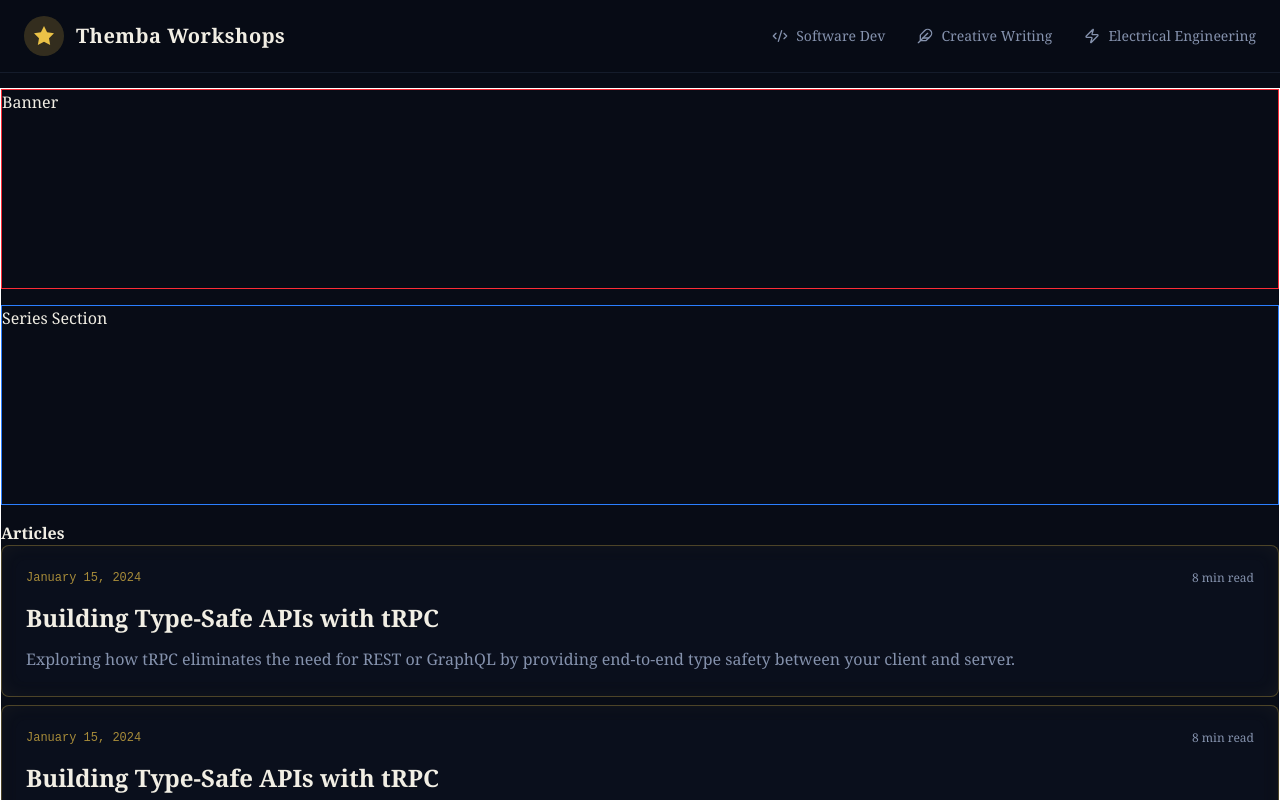
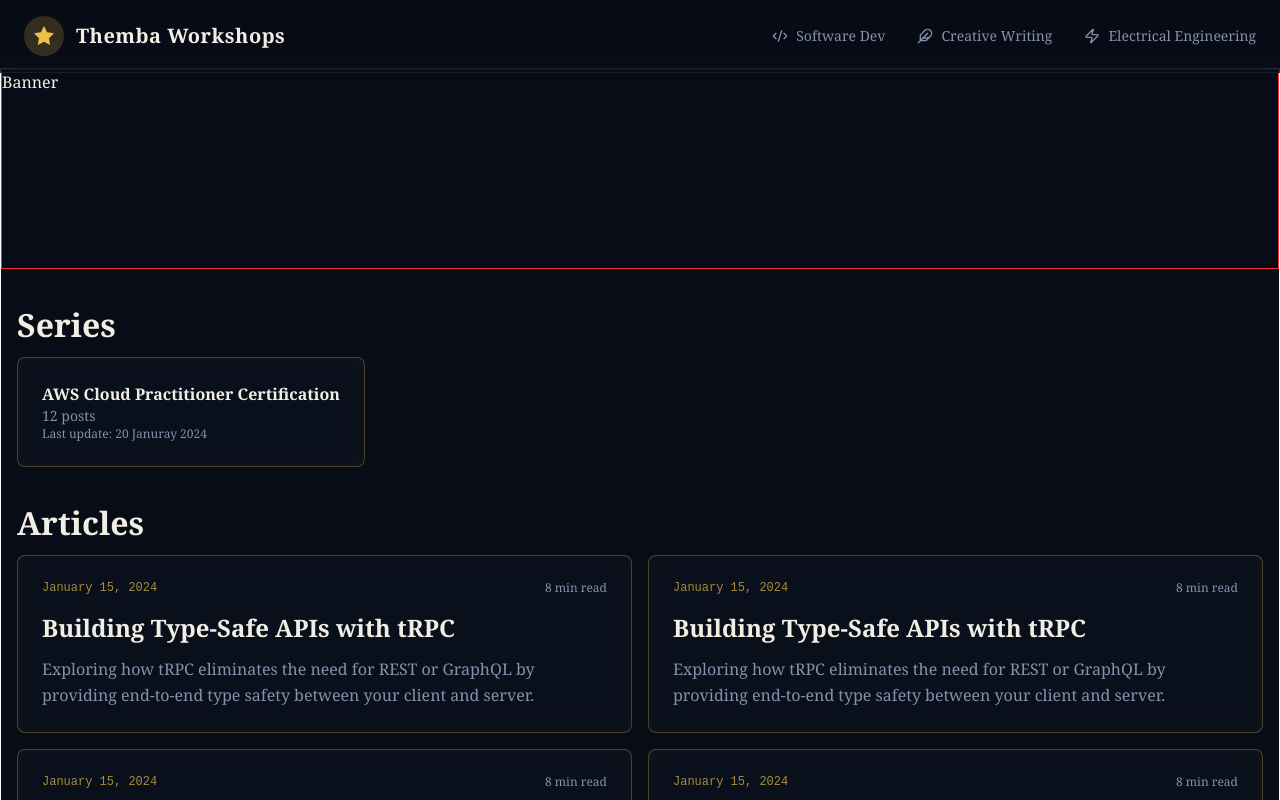
Before and after one commit to ThembaMtshelwane/themba-workshops, a React (Vite) app: page /software in a window 1280 px wide. Shown: the top 800 px of the page. Built offline with nearby package versions, Linux system fonts and the light colour scheme.

Commit message:
updated software page - series cards

```diff
--- a/src/components/ArticleCard.tsx
+++ b/src/components/ArticleCard.tsx
@@ -29,9 +29,9 @@ const ArticleCard = ({ article }: ArticleCardProps) => {
           {article.readTime}
         </span>
       </div>
-      <h2 className="text-2xl font-semibold text-foreground group-hover:text-primary transition-colors mb-3">
+      <h3 className="text-2xl font-semibold text-foreground group-hover:text-primary transition-colors mb-3">
         {article.title}
-      </h2>
+      </h3>
       <p className="text-muted-foreground leading-relaxed">{article.excerpt}</p>
     </Link>
   );
--- /dev/null
+++ b/src/components/SeriesCard.tsx
@@ -0,0 +1,20 @@
+import { Link } from "react-router";
+
+const SeriesCard = () => {
+  return (
+    <Link
+      to={`series/${"clf-c02"}`}
+      className="group celestial-border rounded-lg p-6 bg-card/50 backdrop-blur-sm hover:bg-card/80 transition-all block min-w-62.5 "
+    >
+      <h3 className="text-center text-foreground group-hover:text-primary transition-colors">
+        AWS Cloud Practitioner Certification
+      </h3>
+      <p className="text-sm text-muted-foreground">12 posts</p>
+      <p className="text-xs text-muted-foreground">
+        Last update: 20 Januray 2024
+      </p>
+    </Link>
+  );
+};
+
+export default SeriesCard;
--- a/src/index.css
+++ b/src/index.css
@@ -147,6 +147,16 @@
     font-family: var(--font-serif);
     font-weight: 600;
   }
+
+  h1{
+    font-size:48px;
+  }
+  h2 {
+    font-size: 32px;
+  }
+  h3 {
+    font-size: 16px;
+  }
 }
 
 /* 8. Custom Components */
--- a/src/layout/MainLayout.tsx
+++ b/src/layout/MainLayout.tsx
@@ -5,7 +5,7 @@ const MainLayout = () => {
   return (
     <section>
       <Navbar />
-      <main className="mt-22 relative">
+      <main className="mt-17 relative">
         <Outlet />
       </main>
     </section>
--- a/src/pages/Software.tsx
+++ b/src/pages/Software.tsx
@@ -1,4 +1,5 @@
 import ArticleCard from "../components/ArticleCard";
+import SeriesCard from "../components/SeriesCard";
 
 const Software = () => {
   const article = {
@@ -12,12 +13,18 @@ const Software = () => {
     body: "Something long",
   };
   return (
-    <section className="w-full border border-white flex flex-col gap-4 ">
+    <section className="w-full border border-white flex flex-col gap-8 ">
       <div className="w-full border border-red-500 h-50">Banner</div>
-      <div className="w-full border border-blue-500 h-50">Series Section</div>
-      <div>
-        <h3>Articles</h3>
-        <div className="flex flex-col gap-2">
+      <div className="container mx-auto px-4">
+        <h2 className="mb-2">Series</h2>
+        <div className="flex gap-4">
+          <SeriesCard />
+        </div>
+      </div>
+
+      <div className="container mx-auto px-4">
+        <h2 className="mb-2">Articles</h2>
+        <div className="grid lg:grid-cols-2 gap-4">
           <ArticleCard article={article} />
           <ArticleCard article={article} />
           <ArticleCard article={article} />
```
